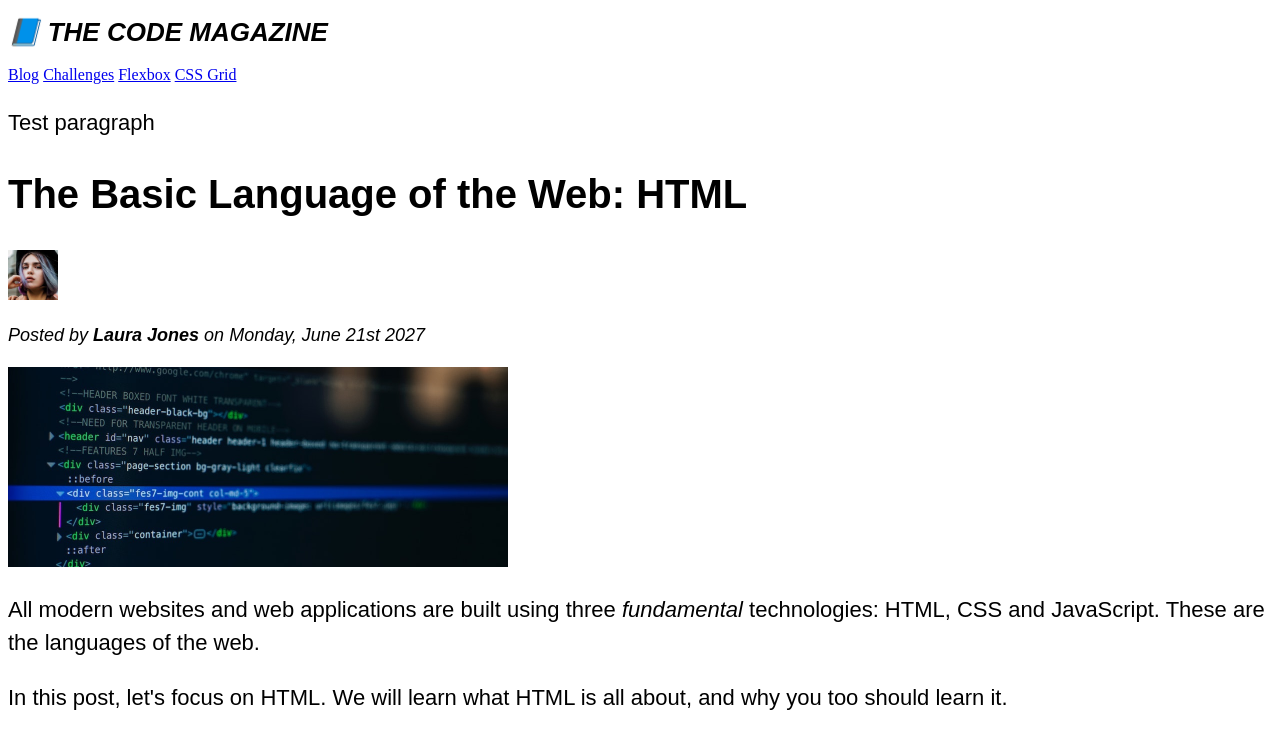
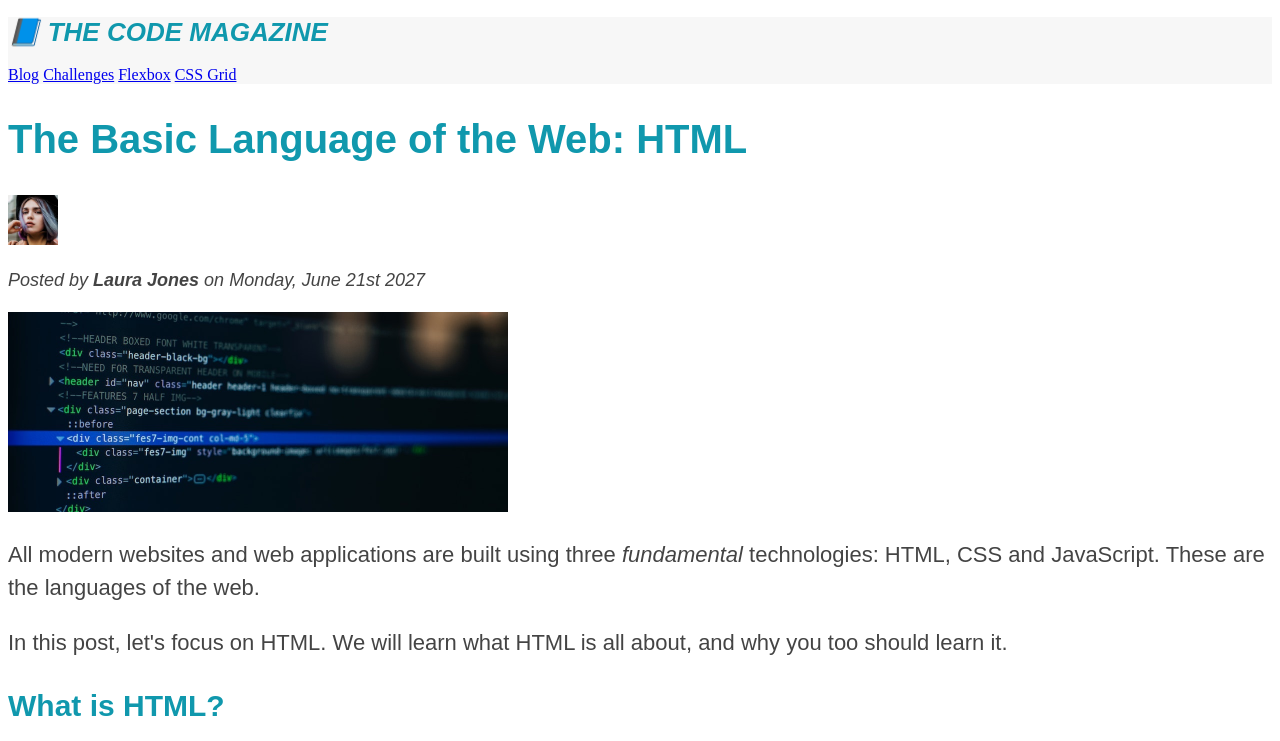
Before and after one commit to NiceAvi/responsive-web-design, a plain HTML site: page index.html in a window 1280 px wide. Shown: the top 741 px of the page. Drawn offline with Linux system fonts and the light colour scheme.

Commit message:
working with colors

```diff
--- a/index.html
+++ b/index.html
@@ -3,7 +3,7 @@
   <head>
     <meta charset="UTF-8" />
     <title>The Basic Language of the Web: HTML</title>
-    <link rel="stylesheet" href="style.css">
+    <link rel="stylesheet" href="style.css" />
   </head>
 
   <body>
@@ -16,7 +16,7 @@
     <h6>The Basic Language of the Web: HTML</h6>
     -->
 
-    <header>
+    <header class="main-header">
       <h1>📘 The Code Magazine</h1>
 
       <nav>
@@ -25,7 +25,6 @@
         <a href="#">Flexbox</a>
         <a href="#">CSS Grid</a>
       </nav>
-      <p>Test paragraph</p>
     </header>
 
     <article>
@@ -39,7 +38,9 @@
           width="50"
         />
 
-        <p id="author">Posted by <strong>Laura Jones</strong> on Monday, June 21st 2027</p>
+        <p id="author">
+          Posted by <strong>Laura Jones</strong> on Monday, June 21st 2027
+        </p>
 
         <img
           src="img/post-img.jpg"
--- a/style.css
+++ b/style.css
@@ -6,6 +6,11 @@ h4,
 p,
 li {
   font-family: sans-serif;
+  color: #444;
+}
+
+h1,h2,h3{
+  color: #1098ad;
 }
 
 h1 {
@@ -67,3 +72,18 @@ li {
 .related{
     list-style: none;
 }
+
+.main-header{
+  background-color: #f7f7f7;
+}
+
+aside{
+  background-color: #f7f7f7;
+  border-top: 5px solid #1098ad;
+  border-bottom: 5px solid #1098ad;
+}
+
+
+/* body{
+  background-color: orangered;
+} */
```
